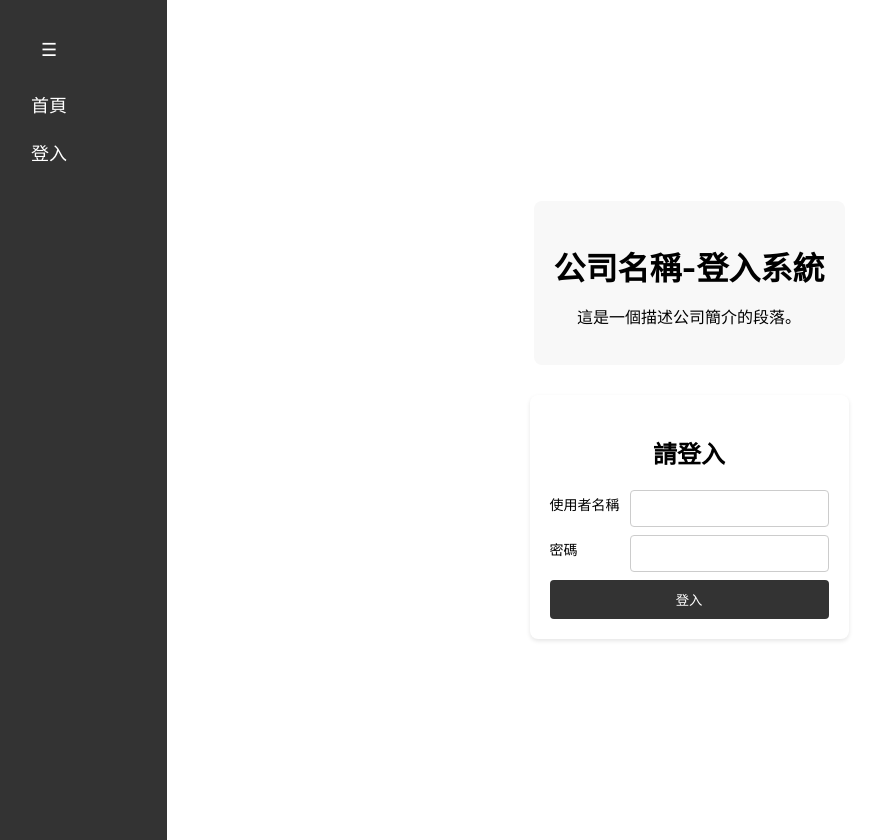
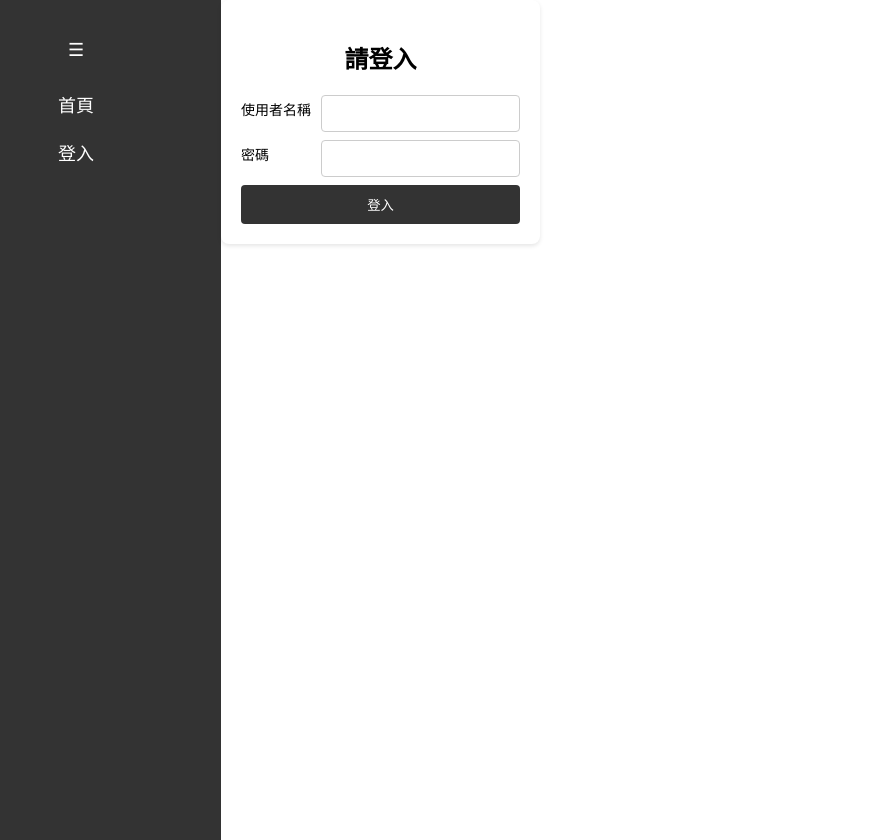
Before and after one commit to MingRay98/React-Login-Console-Dashboard, a React (Create React App) app: page /login in a window 1280 px wide. Shown: the whole page, without its empty margins (69-948 px from the left). Built offline with nearby package versions, Linux system fonts and the light colour scheme.

Commit message:
Update add react-router-dom for routing. - Add a home and login page. - Remove the logout in home page.

```diff
--- a/package.json
+++ b/package.json
@@ -11,6 +11,7 @@
     "gh-pages": "^6.1.1",
     "react": "^18.2.0",
     "react-dom": "^18.2.0",
+    "react-router-dom": "^6.26.0",
     "react-scripts": "5.0.1",
     "uuid": "^10.0.0",
     "web-vitals": "^2.1.4"
--- a/src/components/Home/Home.jsx
+++ b/src/components/Home/Home.jsx
@@ -35,11 +35,8 @@ const Home = (props) => {
       {isAuthenticated ?
         <div>
           <FunctionSelects onSelectFunction={onSelectFunction} contentInfo={contentInfo} />
-          <button className="logout-button" onClick={logout}>
-            登出
-          </button>
         </div> :
-        <LoginForm login={login} />
+        <div />
       }
     </div>
   );
--- a/src/components/LoginForm/LoginForm.jsx
+++ b/src/components/LoginForm/LoginForm.jsx
@@ -1,11 +1,15 @@
 import React, {useState} from 'react';
 import './LoginForm.css';
 import {isValidUsername,isValidPassword} from '../../utils/utils';
+import {useLoginContext} from '../../hooks/ContextProvider';
+import { useNavigate } from 'react-router-dom';
 
-function LoginForm({login}) {
+function LoginForm(props) {
   const [username, setUsername] = useState('');
   const [password, setPassword] = useState('');
   const [error, setError] = useState('');
+  const {login} = useLoginContext();
+  const navigate = useNavigate();
 
   const handleSubmit = (e) => {
     e.preventDefault();
@@ -19,6 +23,7 @@ function LoginForm({login}) {
     }
 
     login(username, password);
+    navigate('/');
   };
 
   return (
--- a/src/index.js
+++ b/src/index.js
@@ -4,13 +4,16 @@ import './index.css';
 import App from './pages/App';
 import reportWebVitals from './reportWebVitals';
 import {ContextProvider} from './hooks/ContextProvider';
+import { BrowserRouter as Router} from 'react-router-dom';
 
 const root = ReactDOM.createRoot(document.getElementById('root'));
 root.render(
   <React.StrictMode>
-    <ContextProvider>
-      <App />
-    </ContextProvider>
+    <Router>
+      <ContextProvider>
+        <App />
+      </ContextProvider>
+    </Router>
   </React.StrictMode>
 );
 
--- a/src/pages/App.jsx
+++ b/src/pages/App.jsx
@@ -1,8 +1,10 @@
 import React from 'react';
 import Left from '../components/SideBar/SideBar'
-import Right from './HomePage/HomePage';
 import {useLoginContext} from '../hooks/ContextProvider';
 import './App.css';
+import HomePage from './HomePage/HomePage';
+import LoginPage from './LoginPage/LoginPage';
+import {Route, Routes, useNavigate} from 'react-router-dom';
 
 function App() {
 
@@ -13,11 +15,18 @@ function App() {
     isSidebarOpen
   } = useLoginContext();
 
+  const navigate = useNavigate();
+
   const handleNavigate = (destination) => {
     if (isAuthenticated && destination === 'logout') {
       logout();
     }
-    // can add more navigation for other pages
+    if (destination === 'login') {
+      navigate('/login');
+    }
+    if (destination === 'home') {
+      navigate('/');
+    }
   };
 
   return (
@@ -28,10 +37,11 @@ function App() {
         onNavigate={handleNavigate}
         isAuthenticated={isAuthenticated}
       />
-      <Right
-        isSidebarOpen={isSidebarOpen}
-        toggleSidebar={toggleSidebar}
-      />
+      <Routes>
+        <Route path="/login" element={<LoginPage />} />
+        <Route path="/" element={<HomePage />} />
+      </Routes>
+      {!isSidebarOpen && <button className="float-menu-button" onClick={toggleSidebar}>☰</button>}
     </div>
   );
 }
--- a/src/pages/HomePage/HomePage.jsx
+++ b/src/pages/HomePage/HomePage.jsx
@@ -3,11 +3,9 @@ import './HomePage.css';
 import Home from '../../components/Home/Home';
 
 function HomePage(props) {
-  const {isSidebarOpen, toggleSidebar} = props;
 
   return (
     <div className="home-page">
-      {!isSidebarOpen && <button className="float-menu-button" onClick={toggleSidebar}>☰</button>}
       <Home {...props} />
     </div>
   );
--- /dev/null
+++ b/src/pages/LoginPage/LoginPage.jsx
@@ -0,0 +1,14 @@
+import React from 'react';
+import './LoginPage.css';
+import LoginForm from '../../components/LoginForm/LoginForm';
+
+function LoginPage(props) {
+
+  return (
+    <div className="Login-page">
+      <LoginForm {...props} />
+    </div>
+  );
+}
+
+export default LoginPage;
```
Also changed, not shown: src/pages/LoginPage/LoginPage.css (added), 1 other file (tests, documents, lock files or other folders).
